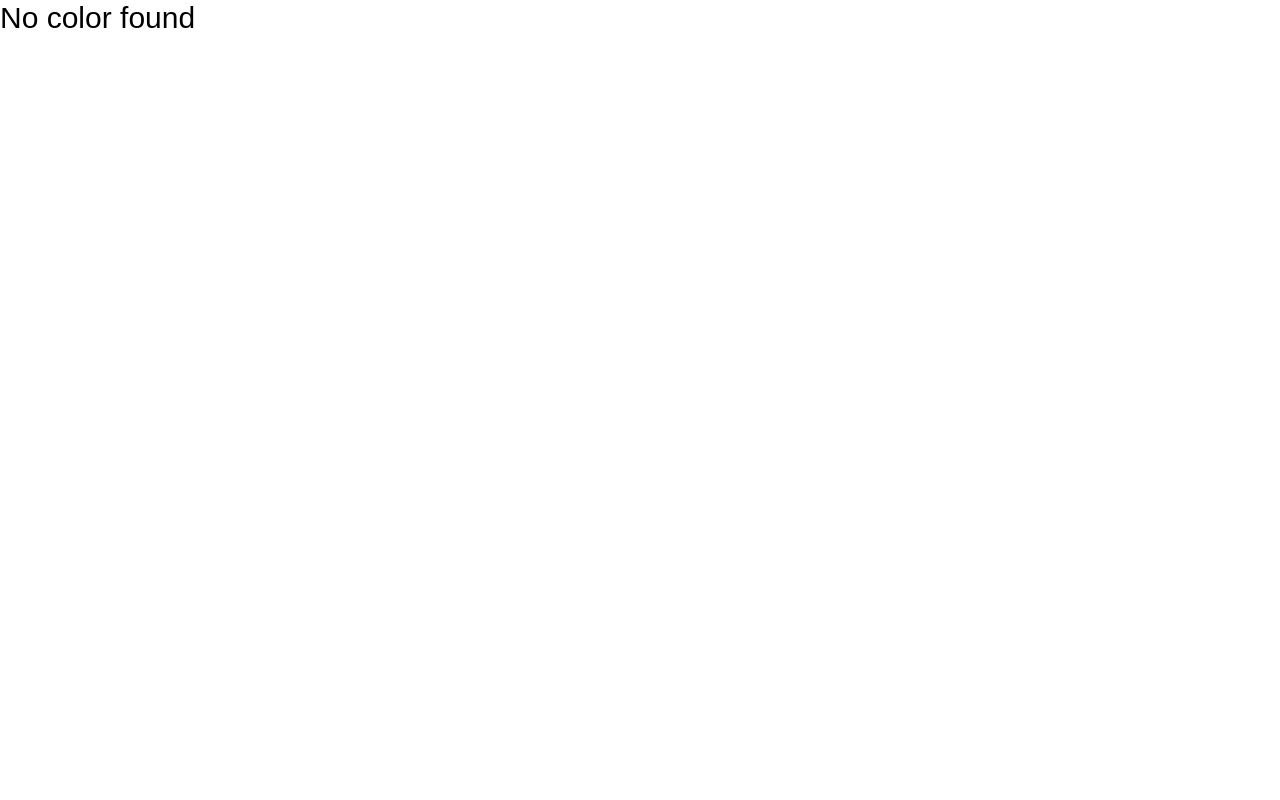
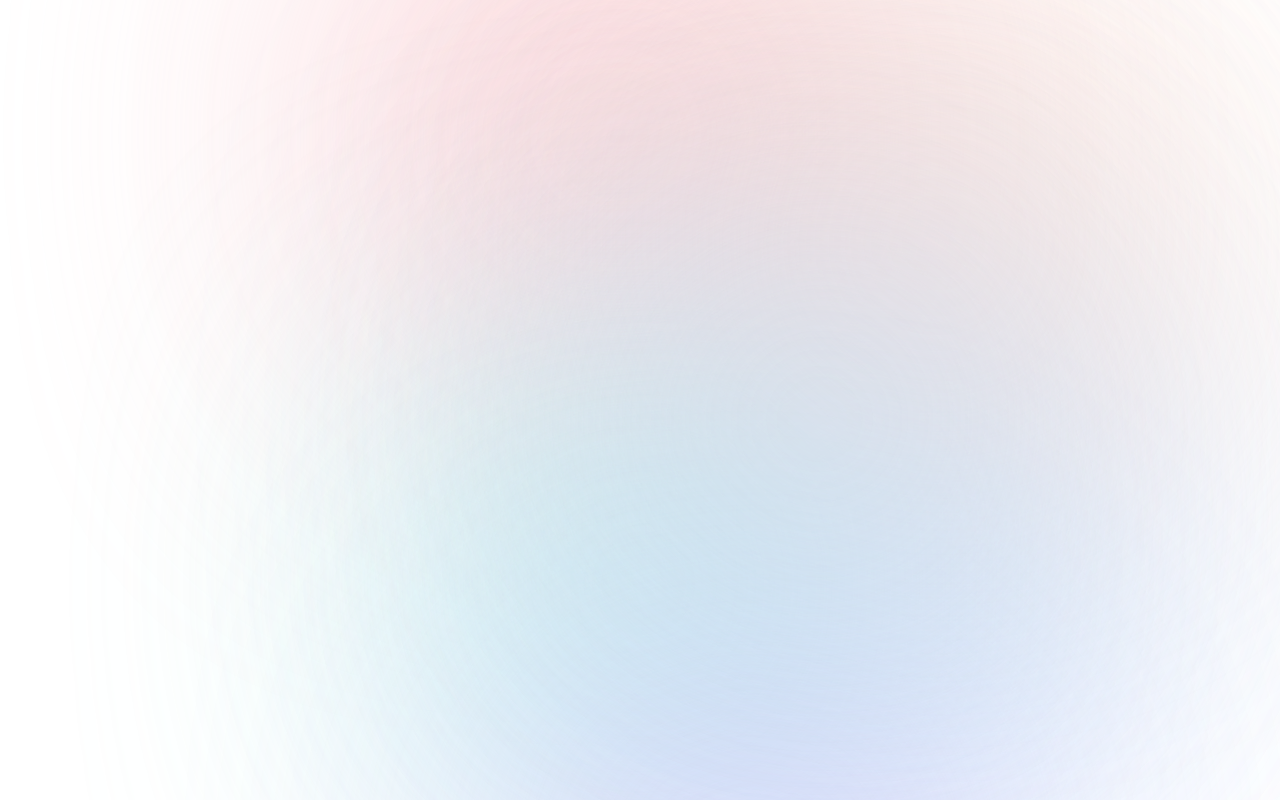
Before and after one commit to kim-jenny5/motemote-10m-planner, a Next.js app: page /get-started in a window 1280 px wide. Built offline with nearby package versions, Linux system fonts and the light colour scheme; a web font is replaced by a local one.

Commit message:
single blob lives on

```diff
--- a/app/get-started/page.tsx
+++ b/app/get-started/page.tsx
@@ -1,17 +1,19 @@
 'use client';
 
 import { useEffect, useState } from 'react';
+import BlobBackground from '@/components/BlobBackground';
 
 const GetStarted = () => {
-  const [color, setColor] = useState<string | null>(null);
+  const [color, setColor] = useState<string>('');
 
   useEffect(() => {
-    const color = sessionStorage.getItem('color');
-    setColor(color);
+    const selectedColor = sessionStorage.getItem('plannerColor') ?? '';
+    setColor(selectedColor);
   }, []);
 
   return (
-    <div className='container'>
+    <div className={`page-container`}>
+      <BlobBackground color={color} />
       <div className='text-3xl'>{color ?? 'No color found'}</div>
     </div>
   );
--- a/app/login/page.tsx
+++ b/app/login/page.tsx
@@ -1,7 +1,6 @@
 import Link from 'next/link';
 import Image from 'next/image';
 import BlobBackground from '@/components/BlobBackground';
-// import TestAuth from './TestAuth';
 
 export const Login = () => {
   return (
@@ -15,7 +14,7 @@ export const Login = () => {
           <div className='text-2xl leading-none font-bold tracking-tighter uppercase'>Log In</div>
         </div>
         <div className='flex w-full flex-col items-center justify-center gap-y-4 rounded-md bg-white p-8 shadow-lg'>
-          {/* <TestAuth /> */}
+          Form lives here
         </div>
       </div>
     </div>
--- a/components/BlobBackground.tsx
+++ b/components/BlobBackground.tsx
@@ -2,9 +2,8 @@
 
 import { motion } from 'motion/react';
 
-const BLOBS = [
-  {
-    name: 'rosy-haze',
+const BLOBS = {
+  'rosy-haze': {
     className: 'top-[10%] left-[10%] h-[480px] w-[480px]',
     bg: 'bg-rosy-haze',
     opacity: 'opacity-90',
@@ -13,8 +12,7 @@ const BLOBS = [
     y: [0, -300, 250, -200, 150, 0],
     duration: 70,
   },
-  {
-    name: 'blue-dream',
+  'blue-dream': {
     className: 'top-[15%] left-[65%] h-[460px] w-[460px]',
     bg: 'bg-blue-dream',
     opacity: 'opacity-80',
@@ -23,8 +21,7 @@ const BLOBS = [
     y: [0, 300, -250, 200, -150, 0],
     duration: 75,
   },
-  {
-    name: 'aloe-dew',
+  'aloe-dew': {
     className: 'top-[65%] left-[15%] h-[450px] w-[450px]',
     bg: 'bg-aloe-dew',
     opacity: 'opacity-75',
@@ -33,8 +30,7 @@ const BLOBS = [
     y: [0, -250, 200, -150, 100, 0],
     duration: 68,
   },
-  {
-    name: 'grape-juice',
+  'grape-juice': {
     className: 'top-[60%] left-[60%] h-[440px] w-[440px]',
     bg: 'bg-grape-juice',
     opacity: 'opacity-75',
@@ -43,8 +39,7 @@ const BLOBS = [
     y: [0, 300, -250, 200, -150, 0],
     duration: 72,
   },
-  {
-    name: 'peach-cream',
+  'peach-cream': {
     className: 'top-[20%] left-[40%] h-[470px] w-[470px]',
     bg: 'bg-peach-cream',
     opacity: 'opacity-65',
@@ -53,8 +48,7 @@ const BLOBS = [
     y: [0, -280, 230, -180, 120, 0],
     duration: 76,
   },
-  {
-    name: 'cloud-puff',
+  'cloud-puff': {
     className: 'top-[40%] left-[30%] h-[500px] w-[500px]',
     bg: 'bg-cloud-puff',
     opacity: 'opacity-60',
@@ -63,14 +57,34 @@ const BLOBS = [
     y: [0, -260, 210, -160, 110, 0],
     duration: 73,
   },
-];
+};
 
-const BlobBackground = () => {
+type BlobKey = keyof typeof BLOBS;
+
+interface BlobBackgroundProps {
+  color?: string;
+}
+
+const BlobBackground = ({ color }: BlobBackgroundProps) => {
+  if (color && color in BLOBS) {
+    const blob = BLOBS[color as BlobKey];
+
+    return (
+      <div className='absolute inset-0 -z-10 overflow-hidden'>
+        <motion.div
+          className={`absolute ${blob.className} ${blob.bg} scale-150 rounded-full opacity-100 blur-[180px]`}
+          animate={{ x: blob.x, y: blob.y }}
+          transition={{ duration: blob.duration, repeat: Infinity, ease: 'easeInOut' }}
+        />
+      </div>
+    );
+  }
+
   return (
     <div className='absolute inset-0 -z-10 overflow-hidden'>
-      {BLOBS.map((blob) => (
+      {Object.entries(BLOBS).map(([name, blob]) => (
         <motion.div
-          key={blob.name}
+          key={name}
           className={`absolute ${blob.className} ${blob.bg} rounded-full ${blob.opacity} ${blob.blur}`}
           animate={{ x: blob.x, y: blob.y }}
           transition={{ duration: blob.duration, repeat: Infinity, ease: 'easeInOut' }}
--- a/components/Tile.tsx
+++ b/components/Tile.tsx
@@ -24,7 +24,7 @@ const Tile = ({ src, alt, text, color, style: styleFromProps }: TileProps) => {
   const router = useRouter();
 
   const handleClick = () => {
-    sessionStorage.setItem('color', formattedColor ?? '');
+    sessionStorage.setItem('plannerColor', formattedColor ?? '');
     router.push('/get-started');
   };
 
```
